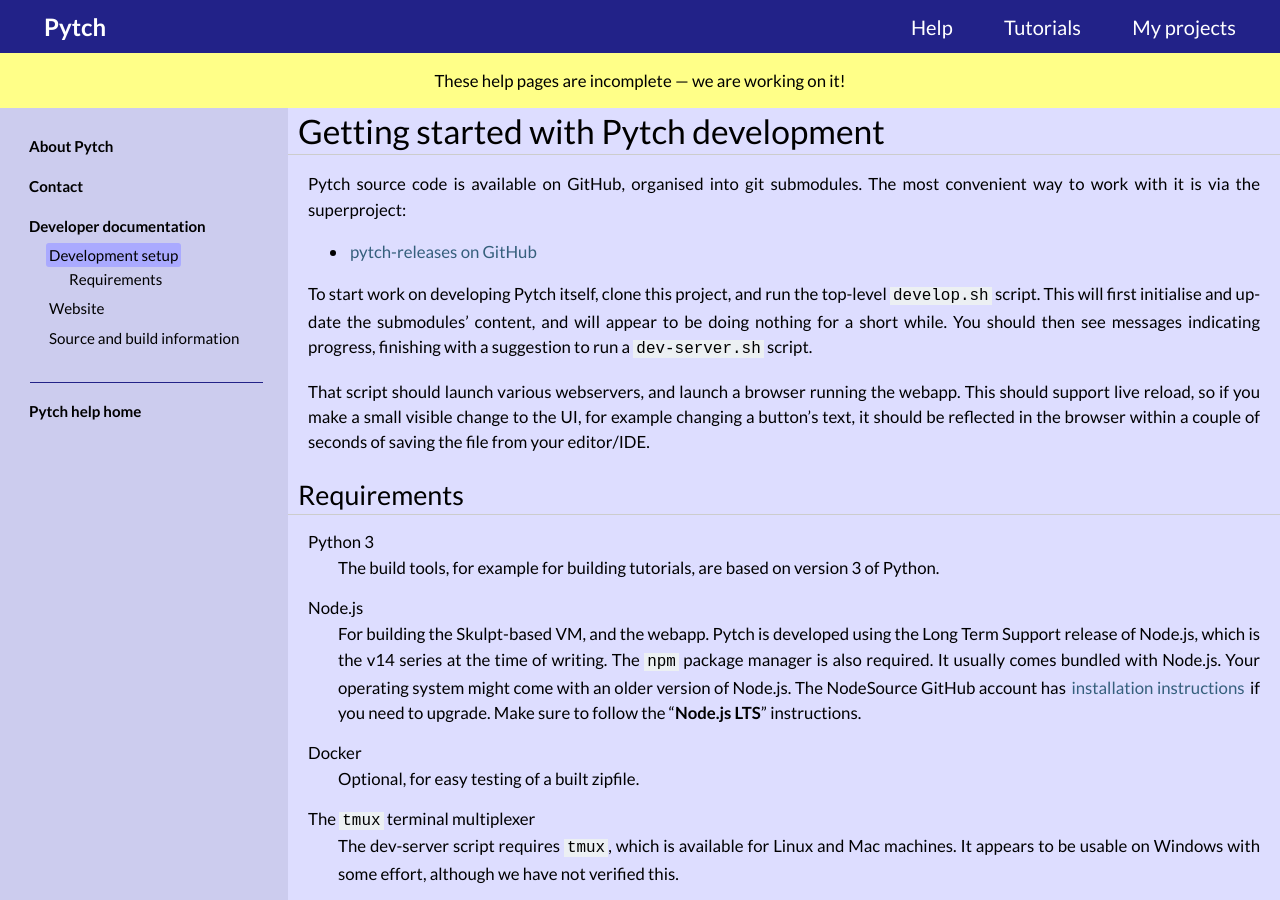
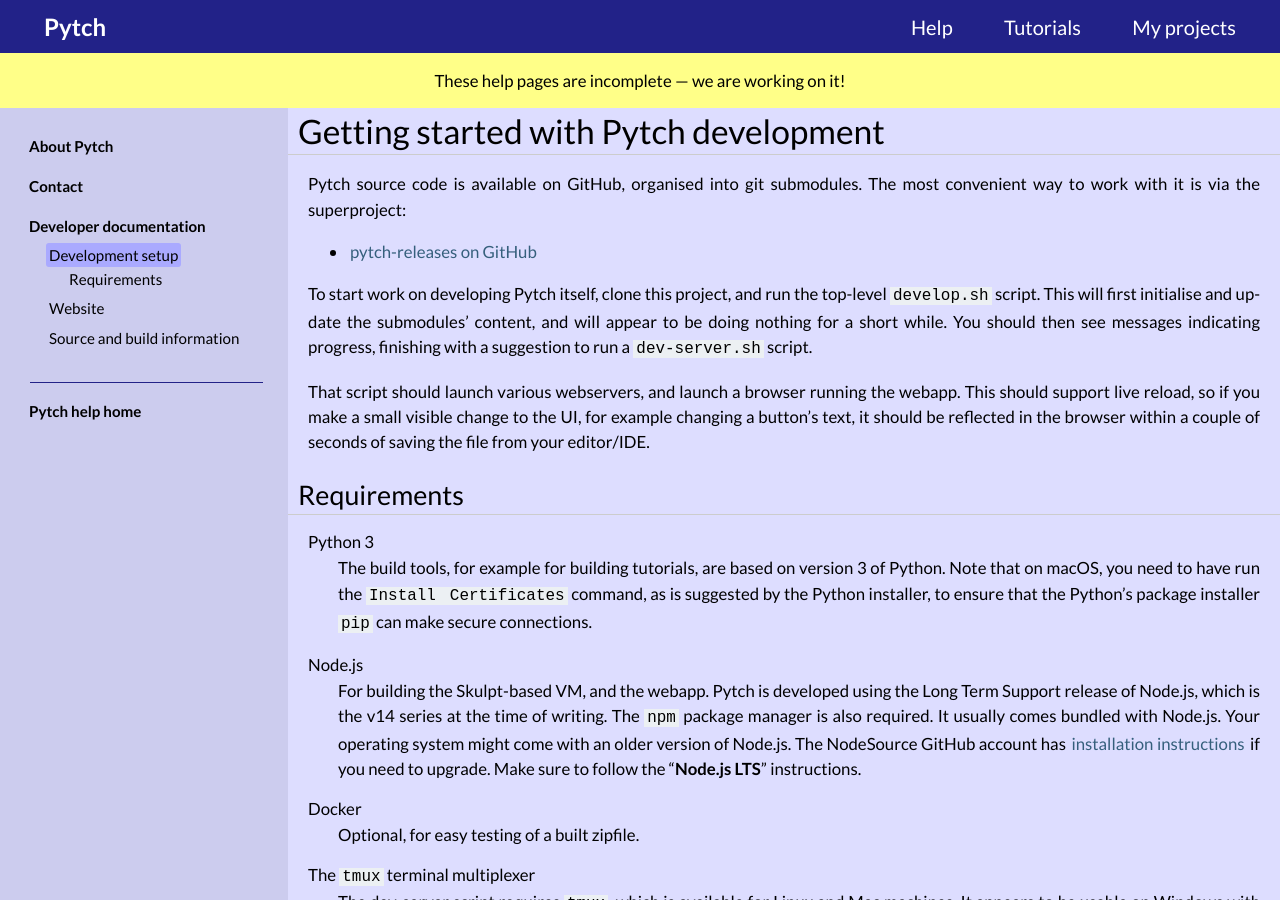
Before and after one commit to pytchlang/pytch-website, a Sphinx documentation site: the page built from source/developer/development-setup.rst, in a window 1280 px wide. Built offline with Sphinx 7.4.7, drawn with Linux system fonts in a browser that asks for light colours; pages that are not in the unit, such as notebooks, are missing from menus.

Commit message:
Note SSL certs need installing on macOS

```diff
--- a/source/developer/development-setup.rst
+++ b/source/developer/development-setup.rst
@@ -25,7 +25,10 @@
 
 Python 3
   The build tools, for example for building tutorials, are based on
-  version 3 of Python.
+  version 3 of Python.  Note that on macOS, you need to have run the
+  ``Install Certificates`` command, as is suggested by the Python
+  installer, to ensure that the Python's package installer ``pip`` can
+  make secure connections.
 
 Node.js
   For building the Skulpt-based VM, and the webapp.  Pytch is
```
